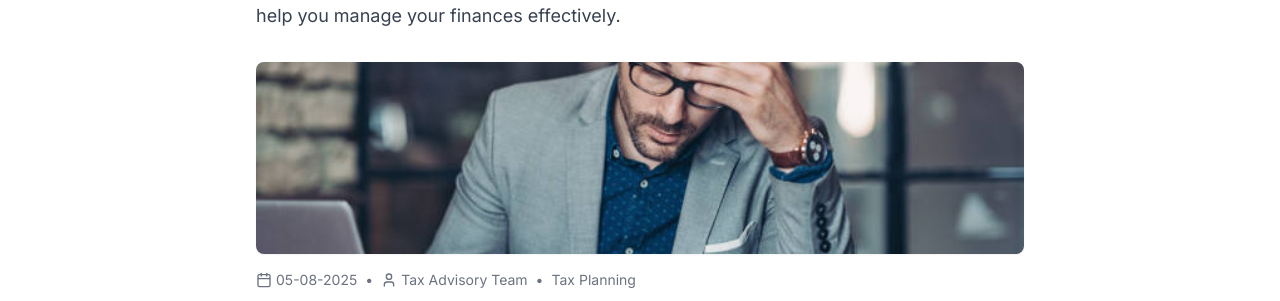
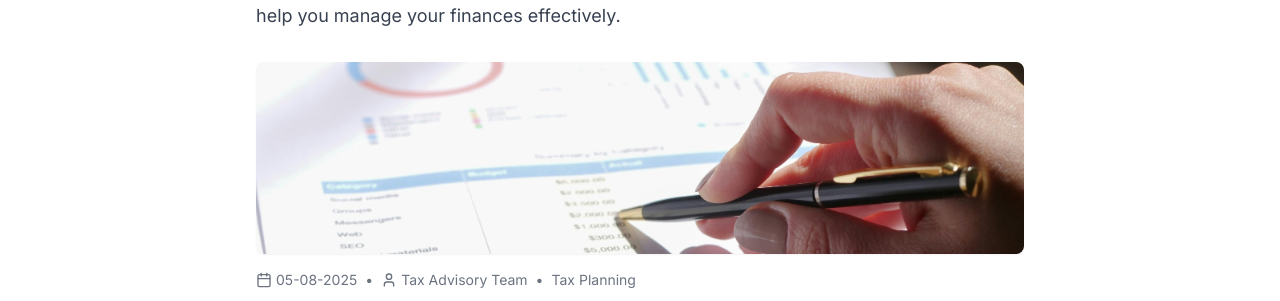
Before and after one commit to wase3m9/cloudkeepers-london, a React (Vite) app: page /blogs in a window 1280 px wide. Shown: the part 190-491 px from the top of the page. Built offline with nearby package versions, Linux system fonts and the light colour scheme; no server answers; the database is empty.

Commit message:
Update blog image
Replace the image for the blog post "8 Common Accounting Mistakes That Hurt Small Businesses" with the newly provided image.

```diff
--- a/src/components/BlogPostPage.tsx
+++ b/src/components/BlogPostPage.tsx
@@ -158,7 +158,7 @@ export function BlogPostPage() {
           excerpt: 'Take home more of your money. If you\'re a director of a limited company in London, how you pay yourself matters. Here\'s how to balance salary and dividends in 2025/26 for maximum tax efficiency.',
           metaDescription: 'The most tax-efficient way for London directors to pay themselves in 2025/26. Learn how to balance salary and dividends for maximum tax efficiency without triggering HMRC issues.',
           metaKeywords: 'London directors salary, dividend tax efficiency, 2025/26 tax planning, limited company directors, salary vs dividends, tax efficient pay, UK director remuneration, corporation tax, National Insurance',
-          image: '/lovable-uploads/627552b5-0dbe-4298-ad20-0dfab96746b7.png'
+          image: '/lovable-uploads/60de679b-af90-4434-8a7e-7edb66100147.png'
         };
         setBlogPost(londonDirectorsPost);
       } else if (slug === '8-common-accounting-mistakes-that-hurt-small-businesses') {
--- a/src/components/BlogsPage.tsx
+++ b/src/components/BlogsPage.tsx
@@ -41,7 +41,7 @@ export function BlogsPage() {
           created_at: '05-08-2025',
           author: 'Tax Advisory Team',
           category: 'Tax Planning',
-          image: '/lovable-uploads/627552b5-0dbe-4298-ad20-0dfab96746b7.png'
+          image: '/lovable-uploads/60de679b-af90-4434-8a7e-7edb66100147.png'
         },
         {
           id: '6',
```
Also changed, not shown: public/lovable-uploads/60de679b-af90-4434-8a7e-7edb66100147.png (added).
